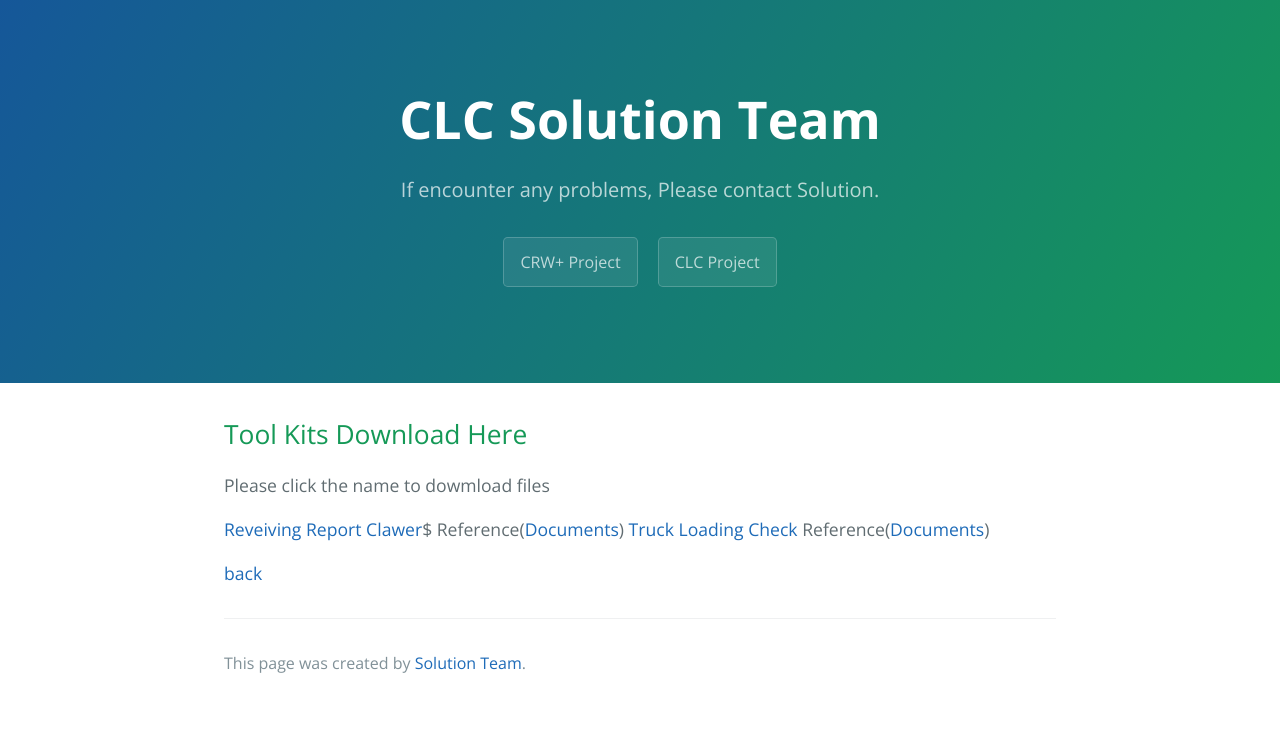
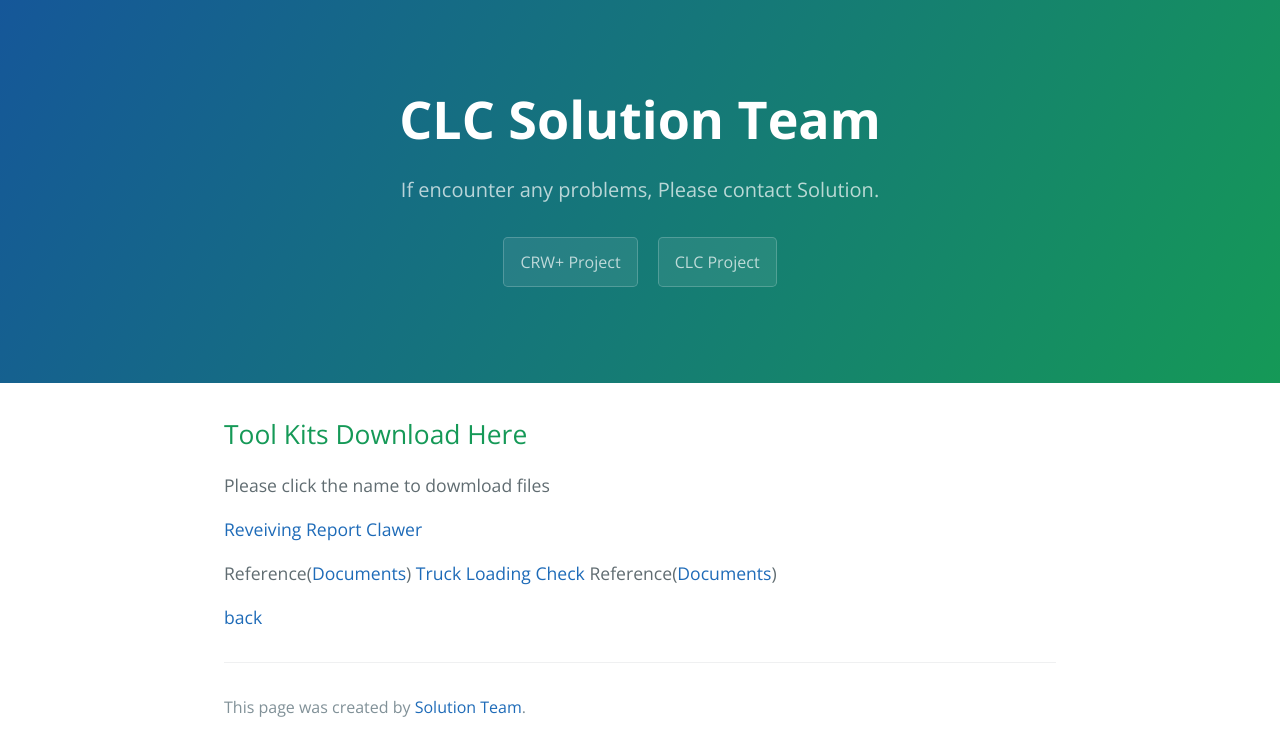
Before and after one commit to Lordbread/Lordbread.github.io, a Jekyll site: the page built from clc_page.md, in a window 1280 px wide. Shown: the top 756 px of the page. Built offline with Jekyll 4.4.1, drawn with Linux system fonts in a browser that asks for light colours; our own code applies the rules of GitHub Pages for plain Markdown files.

Commit message:
Update clc_page.md

```diff
--- a/clc_page.md
+++ b/clc_page.md
@@ -5,7 +5,8 @@ layout: default
 ## Tool Kits Download Here
 Please click the name to dowmload files
 
-[Reveiving Report Clawer]()$
+[Reveiving Report Clawer]()
+
 Reference([Documents]())
 [Truck Loading Check]()
 Reference([Documents]())
```
